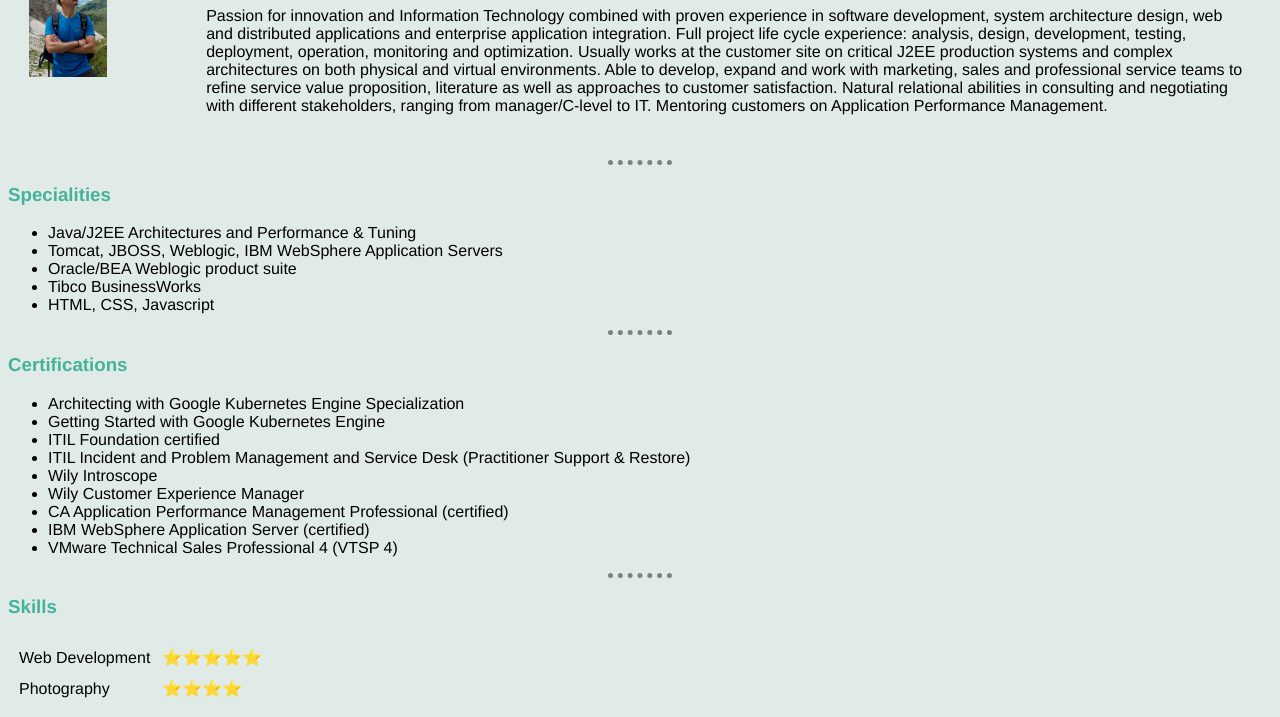
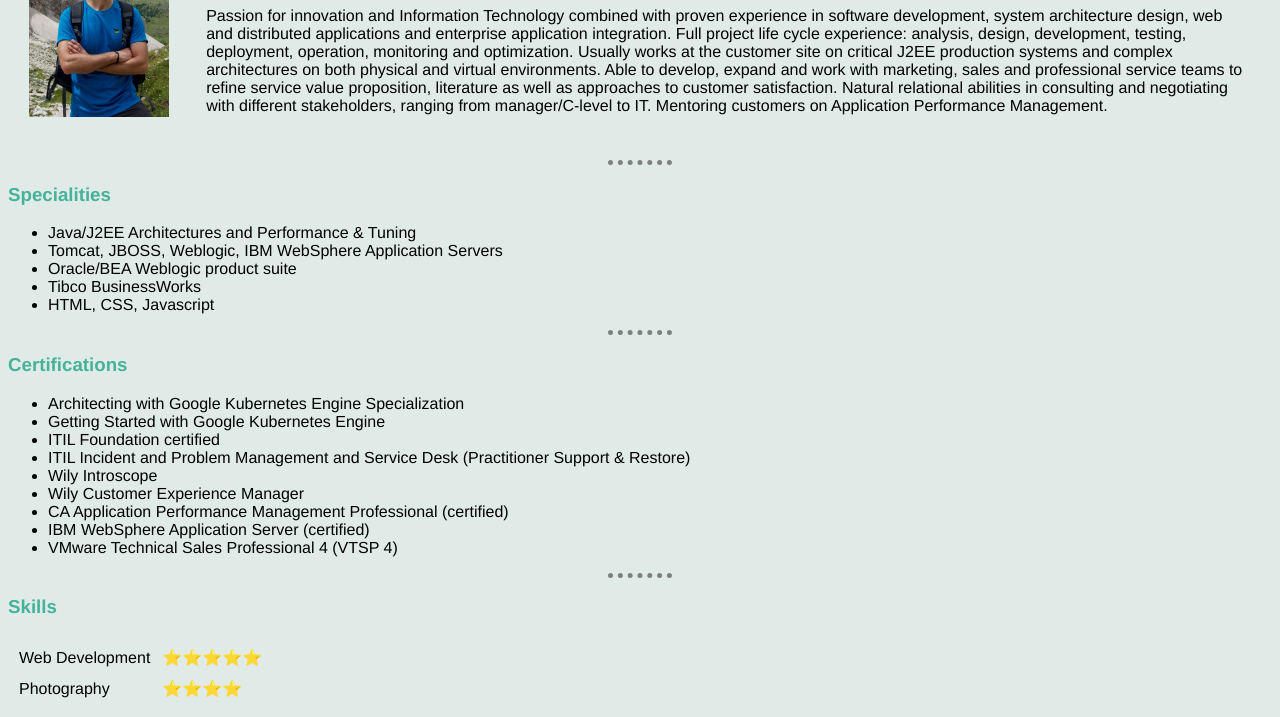
Before and after one commit to smazzone/cv, a plain HTML site: page index.html in a window 1280 px wide. Shown: the part 102-819 px from the top of the page. Drawn offline with Linux system fonts and the light colour scheme.

Commit message:
changed img size

```diff
--- a/index.html
+++ b/index.html
@@ -9,16 +9,13 @@
   <body>
     <table cellspacing="20">
       <tr>
-        <td><img src="images/stefano.png" width="50%" alt="stefano profile picture"></td>
+        <td><img src="images/stefano.png" width="90%" alt="stefano profile picture"></td>
         <td><h1>Stefano Mazzone</h1>
         <p>
           Passion for innovation and Information Technology combined with proven experience in software development, system architecture design, web and distributed applications and enterprise application integration.
           Full project life cycle experience: analysis, design, development, testing, deployment, operation, monitoring and optimization.
-
           Usually works at the customer site on critical J2EE production systems and complex architectures on both physical and virtual environments.
-
           Able to develop, expand and work with marketing, sales and professional service teams to refine service value proposition, literature as well as approaches to customer satisfaction.
-
           Natural relational abilities in consulting and negotiating with different stakeholders, ranging from manager/C-level to IT.
           Mentoring customers on Application Performance Management.
         </p>
```
